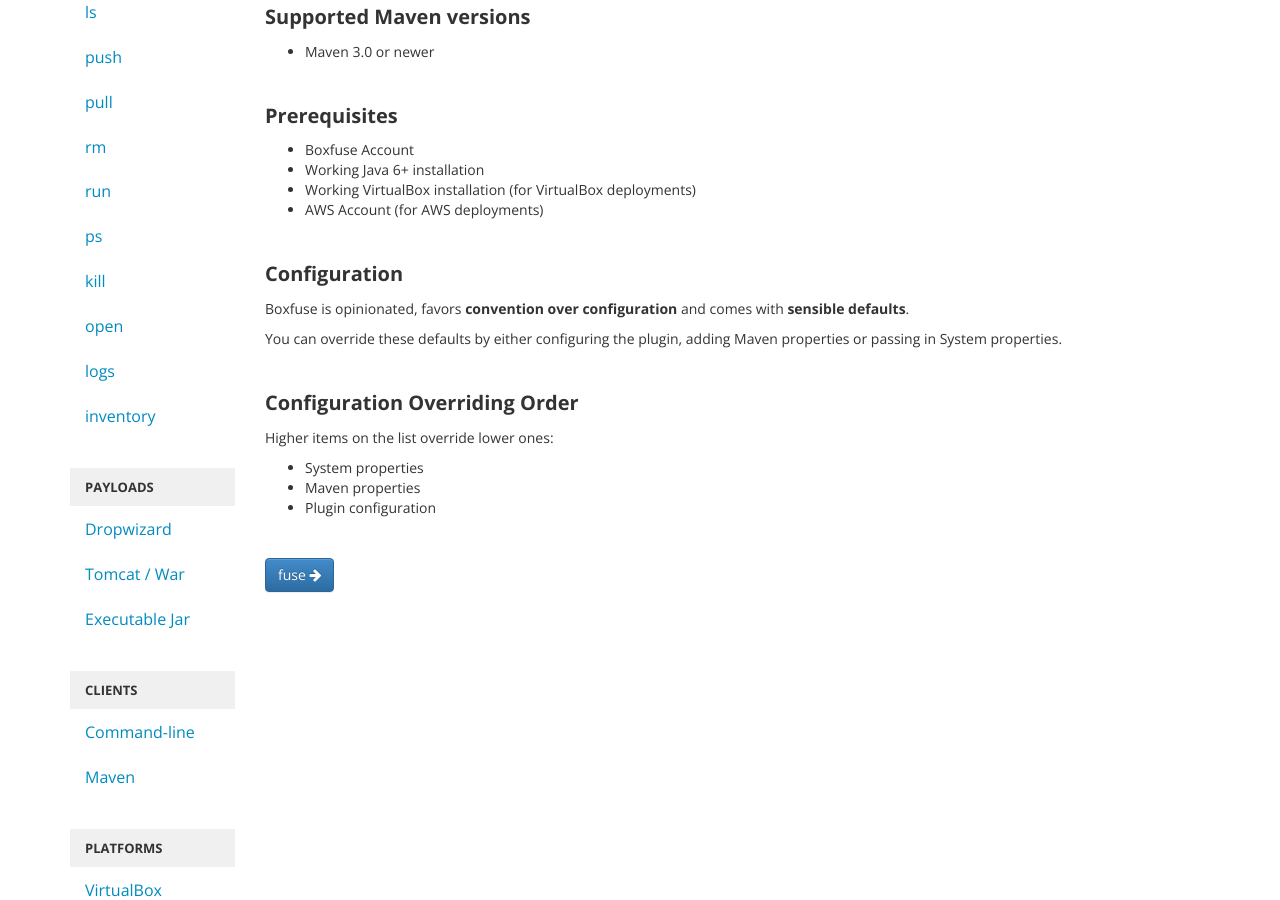
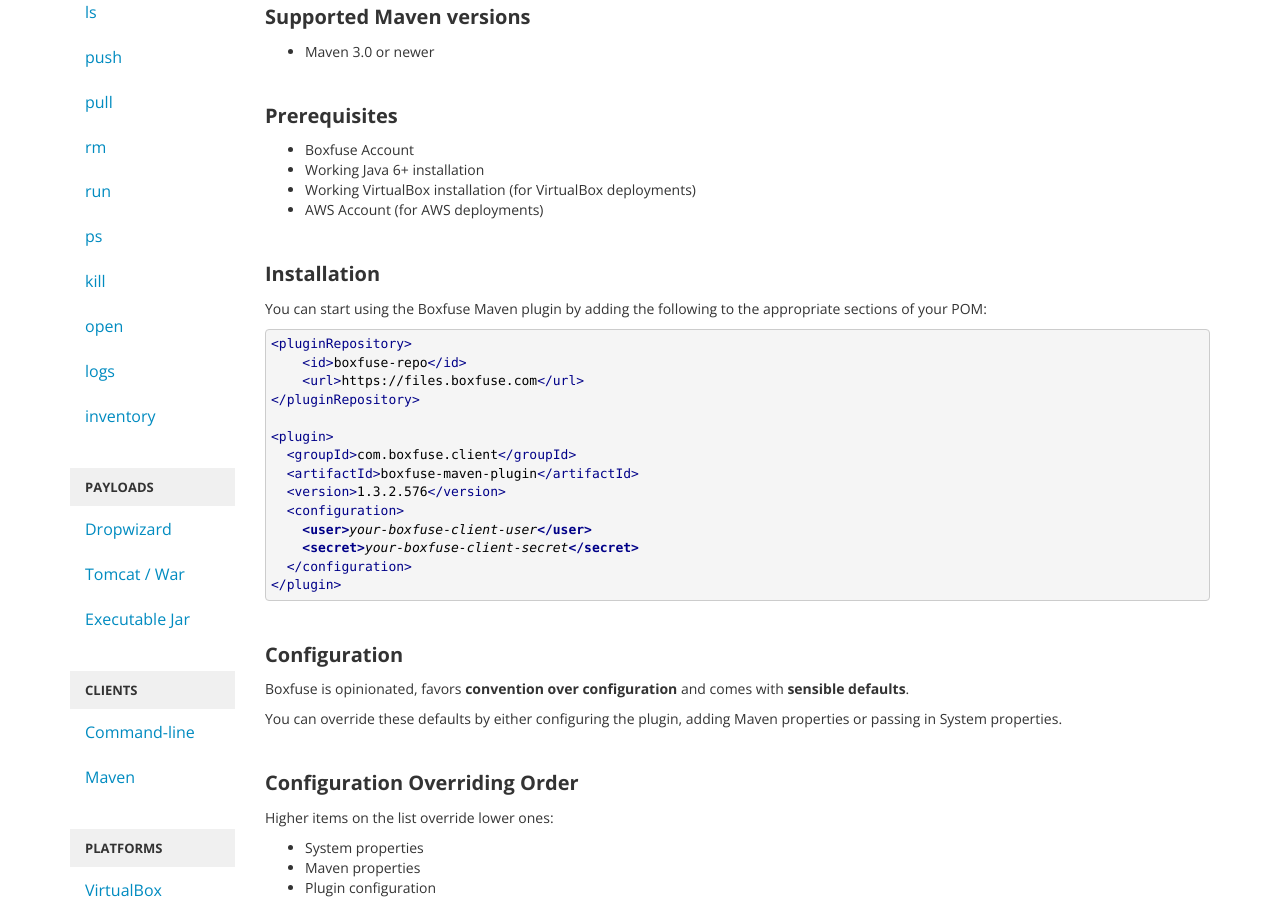
Before and after one commit to flyway/boxfuse.com, a Jekyll site: the page built from docs/maven/index.html, in a window 1280 px wide and 900 px high, scrolled down 281 px. Built offline with Jekyll 4.4.1, drawn with Linux system fonts in a browser that asks for light colours.

Commit message:
Added Maven  Plugin setup docs

```diff
--- a/docs/maven/index.html
+++ b/docs/maven/index.html
@@ -19,6 +19,25 @@ pill: Overview
     <li>AWS Account (for AWS deployments)</li>
 </ul>
 
+<p class="doc-section">Installation</p>
+
+<p>You can start using the Boxfuse Maven plugin by adding the following to the appropriate sections of your POM:</p>
+
+<pre class="prettyprint">&lt;pluginRepository&gt;
+    &lt;id&gt;boxfuse-repo&lt;/id&gt;
+    &lt;url&gt;https://files.boxfuse.com&lt;/url&gt;
+&lt;/pluginRepository&gt;
+
+&lt;plugin&gt;
+  &lt;groupId&gt;com.boxfuse.client&lt;/groupId&gt;
+  &lt;artifactId&gt;boxfuse-maven-plugin&lt;/artifactId&gt;
+  &lt;version&gt;1.3.2.576&lt;/version&gt;
+  &lt;configuration&gt;
+    <strong>&lt;user&gt;</strong><em>your-boxfuse-client-user</em><strong>&lt;/user&gt;</strong>
+    <strong>&lt;secret&gt;</strong><em>your-boxfuse-client-secret</em><strong>&lt;/secret&gt;</strong>
+  &lt;/configuration&gt;
+&lt;/plugin&gt;</pre>
+
 <p class="doc-section">Configuration</p>
 
 <p>Boxfuse is opinionated, favors <strong>convention over configuration</strong> and comes with <strong>sensible
```
